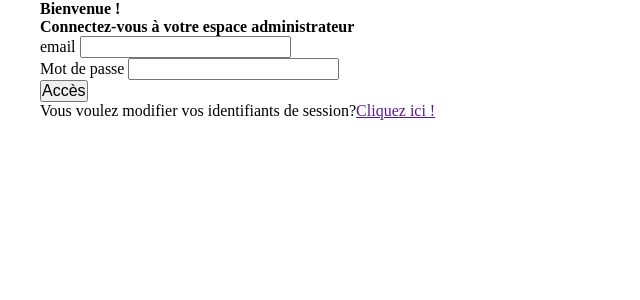
After one commit to bibou56/1001pattes, a PHP site: page /app/Views/administration/connectAdmin.php in a window 1280 px wide. The commit adds this page. Shown: the top 300 px of the page, without its empty margins (0-640 px from the left). Run offline with PHP 8.4, Linux system fonts and the light colour scheme.

Commit message:
connexAdmin

```diff
--- a/app/Public/administration/CSS/style.css
+++ b/app/Public/administration/CSS/style.css
@@ -0,0 +1,13 @@
+*{
+    font-size: 16px;
+    box-sizing: border-box;
+    padding: 0;
+    margin: 0;
+  }
+.container{
+    max-width: 1200px;
+    width: 100%;
+    margin: 0 auto;
+}
+
+/* ..............CONNECT ADMIN............ */
--- /dev/null
+++ b/app/Views/administration/connectAdmin.php
@@ -0,0 +1,34 @@
+<!DOCTYPE html>
+<html lang="fr">
+<head>
+    <meta charset="UTF-8">
+    <meta http-equiv="X-UA-Compatible" content="IE=edge">
+    <meta name="viewport" content="width=device-width, initial-scale=1.0">
+    <title>Document</title>
+    <link rel="stylesheet" href="/app/Public/administration/CSS/style.css">
+</head>
+<body>
+
+   <main class="content-admin container">
+       <h2>Bienvenue !</h2>
+       <h3>Connectez-vous à votre espace administrateur</h3>
+
+       <form method="post" action="indexAdmin.php?action=connectAdmin">
+           <p>
+               <label for="email">email</label>
+               <input type="email" name="email" id="email">
+           </p>
+           <p>
+               <label for="password">Mot de passe</label>
+               <input type="password" name="password" id="password">
+           </p>
+           <p>
+               <input type="submit" name="submit" id="submit" value="Accès">
+           </p>
+       </form>
+       <p>Vous voulez modifier vos identifiants de session?<a href="">Cliquez ici !</a></p>
+
+   </main>
+
+   </body>
+</html>
--- /dev/null
+++ b/app/Views/administration/footerAdmin.php
@@ -0,0 +1,4 @@
+<footer></footer>
+
+</body>
+</html>
--- a/indexAdmin.php
+++ b/indexAdmin.php
@@ -5,8 +5,10 @@ session_start();
 require_once __DIR__ . '/vendor/autoload.php';
 
 
-    $controllerFront = new \Projet\Controllers\FrontController();
+    $controllerAdmin = new \Projet\Controllers\AdminController();
 
     if(isset($_GET['action'])){
 
+    } else {
+        $controllerAdmin->home();
     }
```
Also changed, not shown: app/Controllers/AdminController.php (+10 -0 lines), app/Controllers/Controller.php (+7 -0 lines), app/Public/front/CSS/style.css (+7 -4 lines), app/Views/administration/headerAdmin.php (added, +12 -0 lines), app/Views/front/contact.php (+0 -11 lines).
